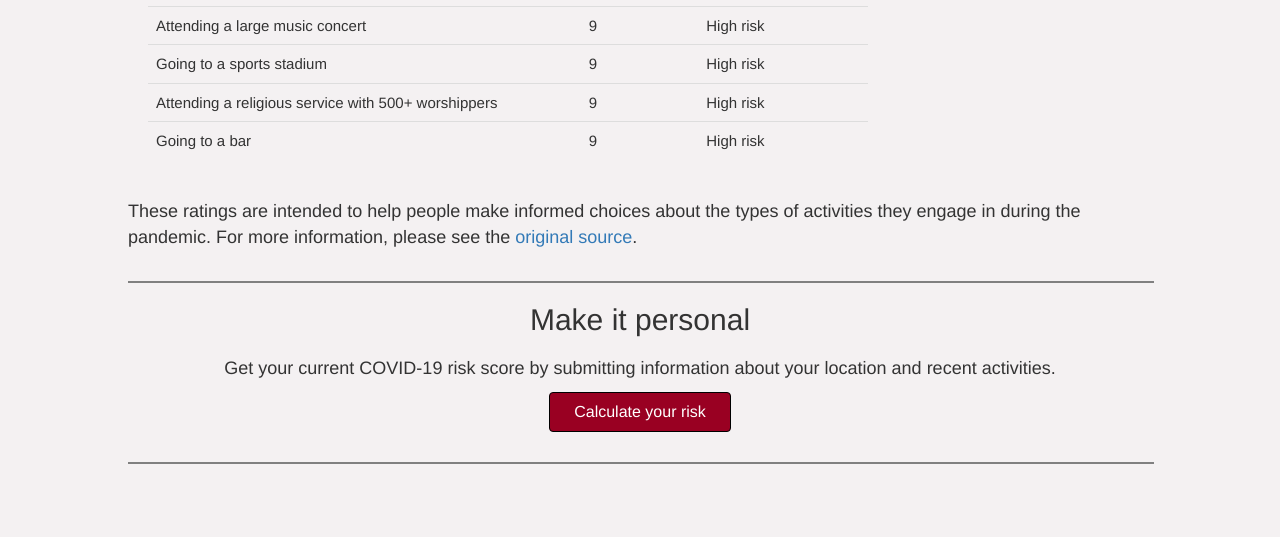
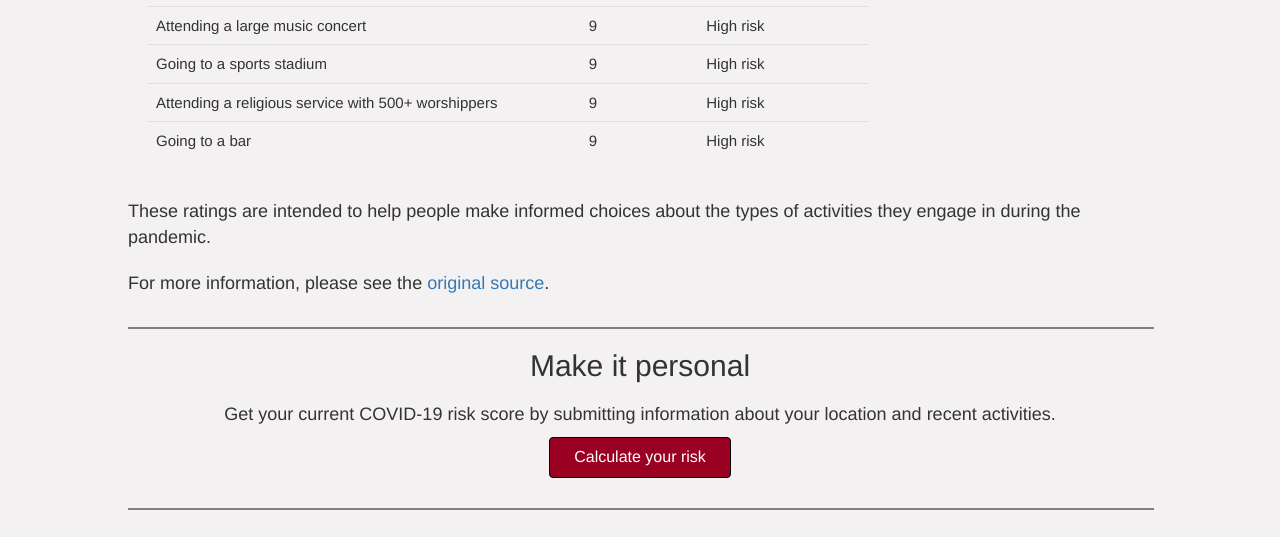
Before and after one commit to hadley173/Covid19-Risk-Assessment-Website, a Flask app: page /activities in a window 1280 px wide. Shown: the part 2590-3127 px from the top of the page. Run offline with Flask 2, Linux system fonts and the light colour scheme; some libraries are stand-ins or nearby versions.

Commit message:
Added p tag for activity risk original source

```diff
--- a/app/templates/activities.html
+++ b/app/templates/activities.html
@@ -208,7 +208,8 @@
     </table>
     </div>
 
-    <p class="legible">These ratings are intended to help people make informed choices about the types of activities they engage in during the pandemic. For more information, please see the <a href="https://www.texmed.org/TexasMedicineDetail.aspx?Pageid=46106&id=54216" target="_blank">original source</a>.</p>
+    <p class="legible">These ratings are intended to help people make informed choices about the types of activities they engage in during the pandemic.</p>
+    <p class="legible"> For more information, please see the <a href="https://www.texmed.org/TexasMedicineDetail.aspx?Pageid=46106&id=54216" target="_blank">original source</a>.</p>
 
   <div class="row">
     <div class="col-lg-12">
```
